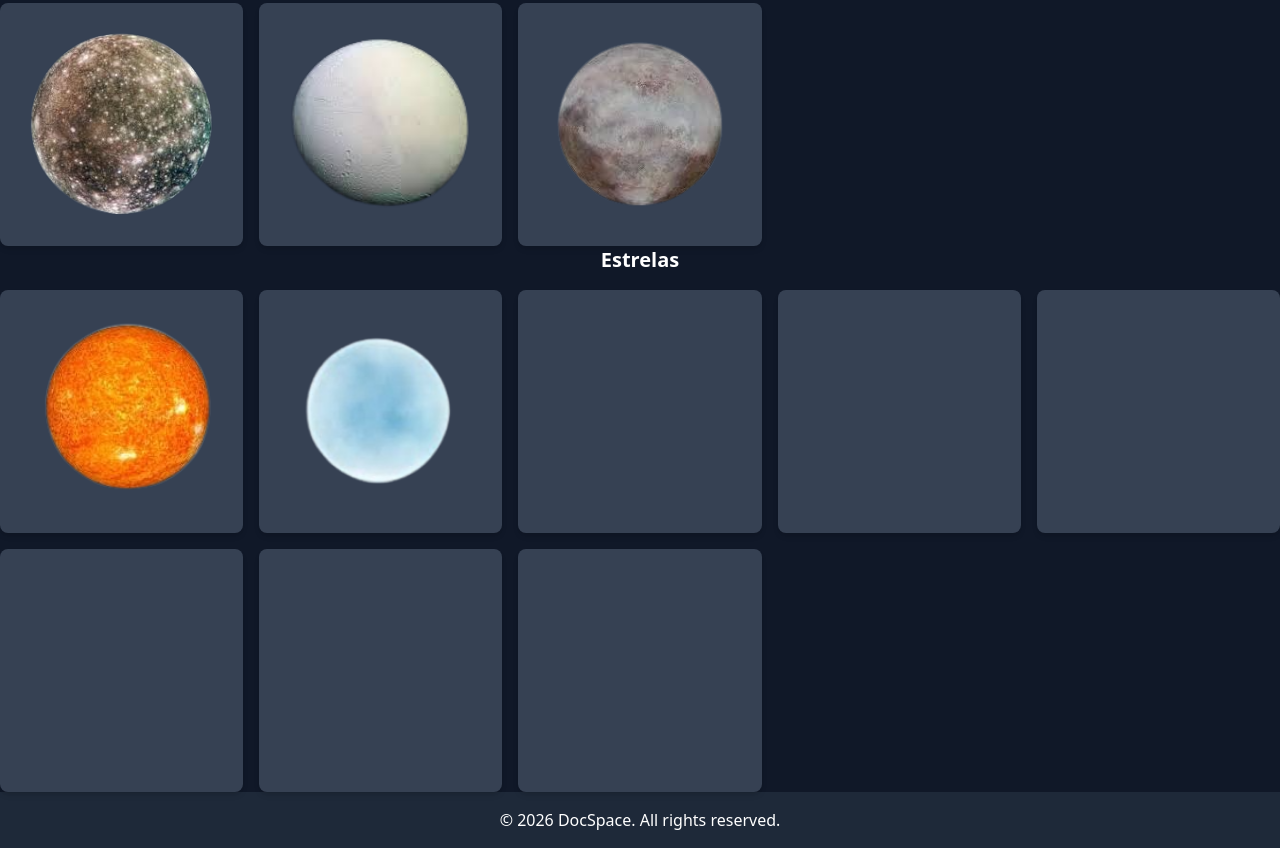
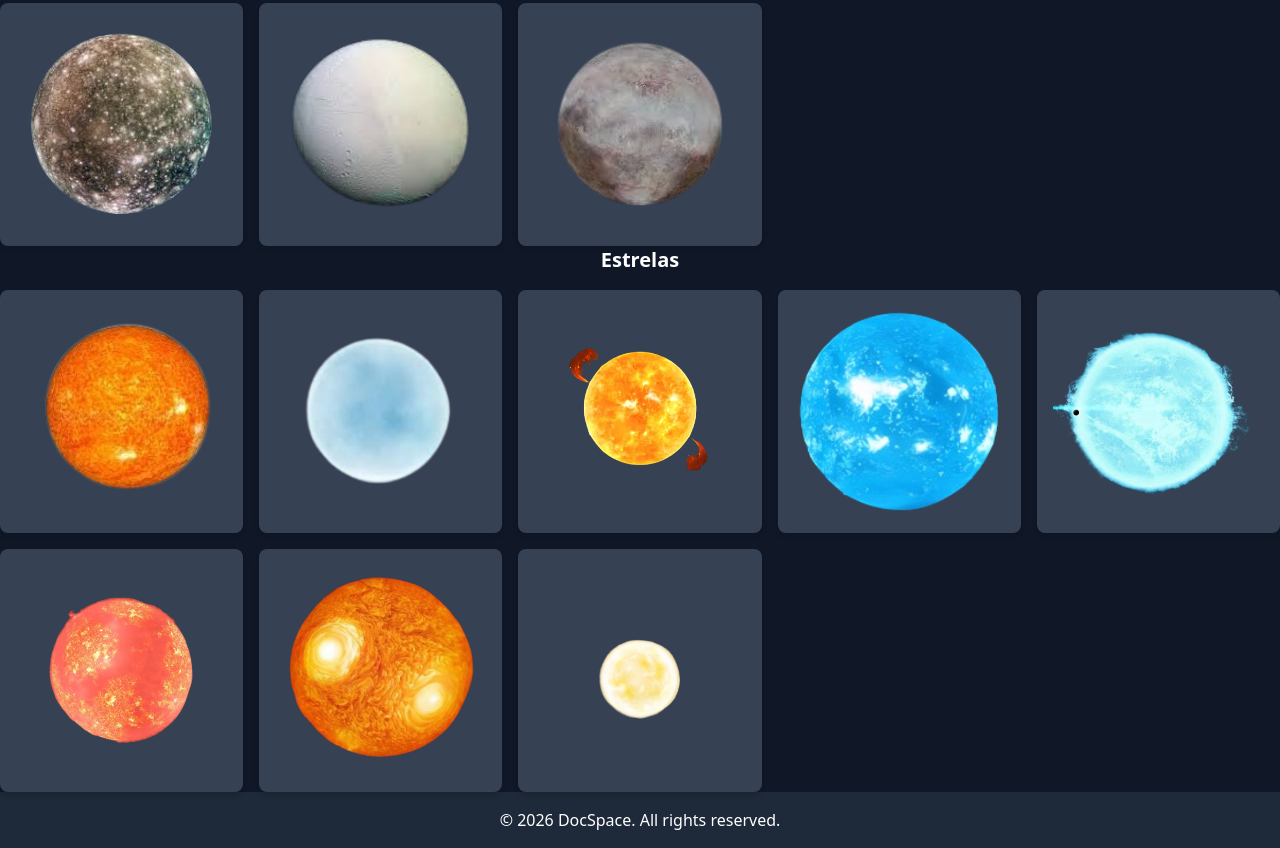
Before and after one commit to YukiGabriel/DocSpace, a website built with Vite: page src/documentation.html in a window 1280 px wide. Shown: the part 922-1770 px from the top of the page. Built offline with nearby package versions, Linux system fonts and the light colour scheme.

Commit message:
Refactor code structure for improved readability and maintainability

```diff
--- a/src/documentation.html
+++ b/src/documentation.html
@@ -120,22 +120,22 @@
         </button>
         <!--A PARTIR DAQUI SEM IMG E ALT-->
         <button id="cardEstrela" class="card bg-gray-700 rounded-lg shadow-md p-4 hover:bg-gray-600 transition duration-300">
-          <img src="" alt="" class="aspect-square object-cover">
+          <img src="images/betelgeuse.png" alt="betelgeuse" class="aspect-square object-cover">
         </button>
         <button id="cardEstrela" class="card bg-gray-700 rounded-lg shadow-md p-4 hover:bg-gray-600 transition duration-300">
-          <img src="" alt="" class="aspect-square object-cover">
+          <img src="images/rigel.png" alt="Rigel" class="aspect-square object-cover">
         </button>
         <button id="cardEstrela" class="card bg-gray-700 rounded-lg shadow-md p-4 hover:bg-gray-600 transition duration-300">
-          <img src="" alt="" class="aspect-square object-cover">
+          <img src="images/vega.png" alt="Vega" class="aspect-square object-cover">
         </button>
         <button id="cardEstrela" class="card bg-gray-700 rounded-lg shadow-md p-4 hover:bg-gray-600 transition duration-300">
-          <img src="" alt="" class="aspect-square object-cover">
+          <img src="images/proximacentauri.png" alt="Proxima Centauri" class="aspect-square object-cover">
         </button>
         <button id="cardEstrela" class="card bg-gray-700 rounded-lg shadow-md p-4 hover:bg-gray-600 transition duration-300">
-          <img src="" alt="" class="aspect-square object-cover">
+          <img src="images/antares.png" alt="Antares" class="aspect-square object-cover">
         </button>
         <button id="cardEstrela" class="card bg-gray-700 rounded-lg shadow-md p-4 hover:bg-gray-600 transition duration-300">
-          <img src="" alt="" class="aspect-square object-cover">
+          <img src="images/polaris.png" alt="Polaris" class="aspect-square object-cover">
         </button>
 
 
```
Also changed, not shown: src/images/antares.png (added), src/images/betelgeuse.png (added), src/images/polaris.png (added), src/images/proximacentauri.png (added), src/images/rigel.png (added), src/images/vega.png (added).
